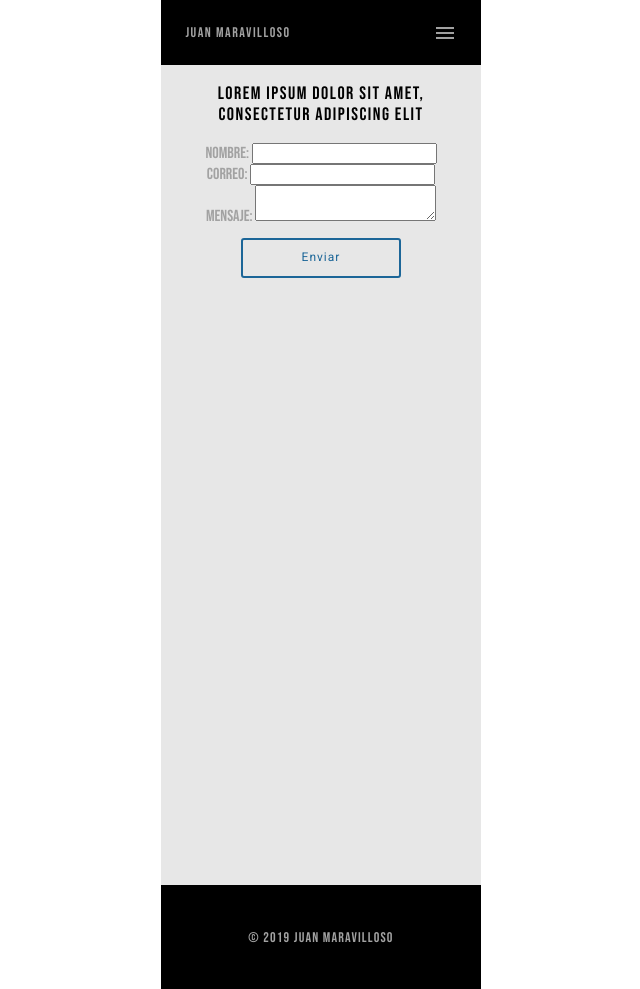
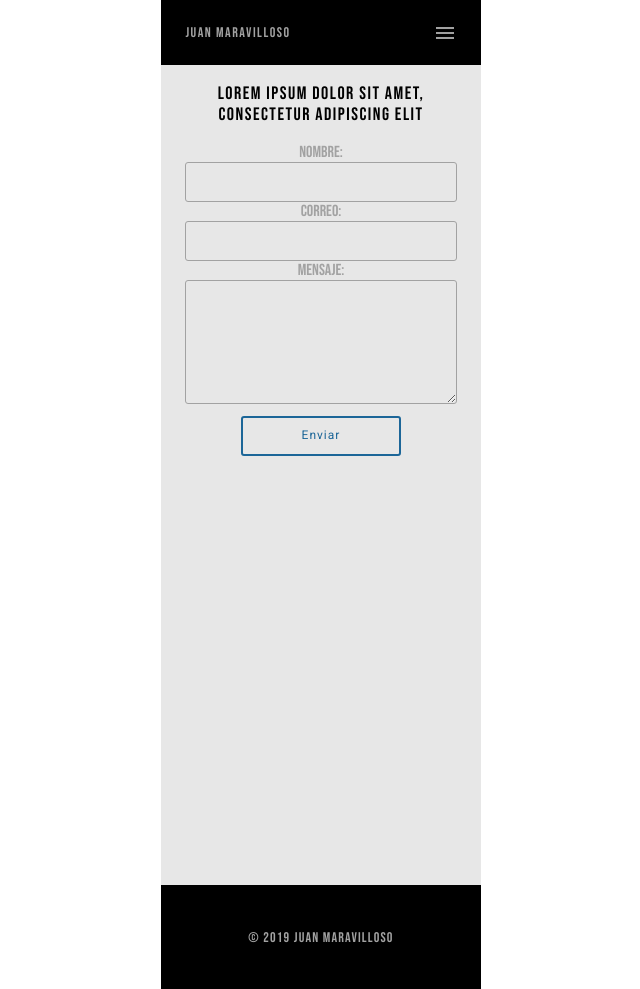
Before and after one commit to MRxRafi/CSSPractice, a plain HTML site: page practice_1/contact.html in a window 1280 px wide. Shown: the whole page, without its empty margins (319-959 px from the left). Drawn offline with Linux system fonts and the light colour scheme.

Commit message:
[practice_teacher] Initial Commit

```diff
--- a/practice_1/contact.html
+++ b/practice_1/contact.html
@@ -33,15 +33,15 @@
                     <ul>
                      <li>
                        <label for="name">Nombre:</label>
-                       <input type="text" id="name" name="user_name" />
+                       <input class="contact_headings" type="text" id="name" name="user_name" />
                      </li>
                      <li>
                        <label for="mail">Correo:</label>
-                       <input type="email" id="mail" name="user_email" />
+                       <input class="contact_headings"type="email" id="mail" name="user_email" />
                      </li>
                      <li>
                        <label for="msg">Mensaje:</label>
-                       <textarea id="msg" name="user_message"></textarea>
+                       <textarea class="contact_headings" id="msg_textbox" name="user_message"></textarea>
                      </li>
                     </ul>
                 </form>
--- a/practice_1/styles.css
+++ b/practice_1/styles.css
@@ -128,14 +128,19 @@ h2 {
     display: flex;
     flex-direction: column;
     align-items: center;
-    align-content: space-around;
+    align-content: space-between;
     width: 320px;
     height: 820px;
     background-color: #e7e7e7;
 }
 
 .contact_headings {
-
+    display: block;
+    width: 272px;
+    height: 40px;
+    border-radius: 3px;
+    border: solid 1px #a2a2a2;
+    background-color: #e7e7e7;
 }
 
 p.h3 {
@@ -216,6 +221,11 @@ p.grid_text {
     color: #000000;
 }
 
+#msg_textbox {
+    width: 272px;
+    height: 124px;
+}
+
 #footer_txt {
     width: 149px;
     height: 17px;
```
Also changed, not shown: practice_teacher/contact.html (added, +11 -0 lines), practice_teacher/index.html (added, +11 -0 lines), practice_teacher/styles.css (added).
